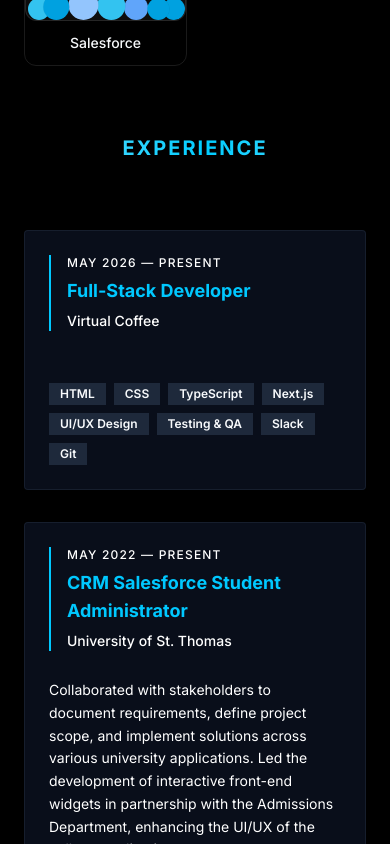
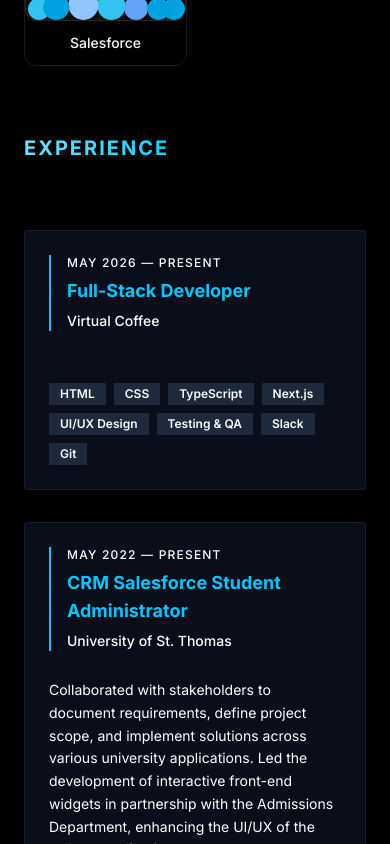
Before and after one commit to FrancisTR/FrancisTR.github.io, a Next.js app: page / in a window 390 px wide. Shown: the part 1520-2364 px from the top of the page. Built offline with nearby package versions, Linux system fonts and the light colour scheme; no server answers.

Commit message:
Text aligned

```diff
--- a/components/ExpCards.tsx
+++ b/components/ExpCards.tsx
@@ -90,7 +90,7 @@ export default function ExpCard() {
   return (
     <section id="experiences" className="scroll-mt-16 lg:mt-16" data-section="experiences">
       <div className="sticky top-0 z-20 -mx-6 mb-4 w-screen bg-background/0 px-6 py-5 backdrop-blur md:-mx-12 md:px-12 lg:sr-only lg:relative lg:top-auto lg:mx-auto lg:w-full lg:px-0 lg:py-0 lg:opacity-0">
-        <h2 className="shiny text-xl font-bold uppercase tracking-widest text-center lg:sr-only">
+        <h2 className="shiny text-xl font-bold uppercase tracking-widest text-start lg:sr-only">
           Experience
         </h2>
       </div>
--- a/components/Projects.tsx
+++ b/components/Projects.tsx
@@ -89,7 +89,7 @@ export default function Projects() {
   return (
     <section id="projects" className="scroll-mt-16 lg:mt-16" data-section="projects">
       <div className="sticky top-0 z-20 -mx-6 mb-4 w-screen bg-background/0 px-6 py-5 backdrop-blur md:-mx-12 md:px-12 lg:sr-only lg:relative lg:top-auto lg:mx-auto lg:w-full lg:px-0 lg:py-0 lg:opacity-0">
-        <h2 className="shiny text-xl font-bold uppercase tracking-widest text-center lg:sr-only">
+        <h2 className="shiny text-xl font-bold uppercase tracking-widest text-start lg:sr-only">
           Projects
         </h2>
       </div>
--- a/components/Skills.tsx
+++ b/components/Skills.tsx
@@ -367,7 +367,7 @@ export default function Skills() {
   return (
     <section id="skills" className="scroll-mt-16" data-section="skills">
       <div className="sticky top-0 z-20 -mx-6 mb-4 w-screen px-6 py-5 backdrop-blur md:-mx-12 md:px-12 lg:static lg:mb-0 lg:w-auto lg:px-0 lg:py-0 lg:backdrop-blur-none">
-        <h2 className="shiny text-xl font-bold uppercase tracking-widest lg:hidden">
+        <h2 className="shiny text-xl font-bold uppercase tracking-widest lg:hidden text-start">
           Skills
         </h2>
       </div>
```
